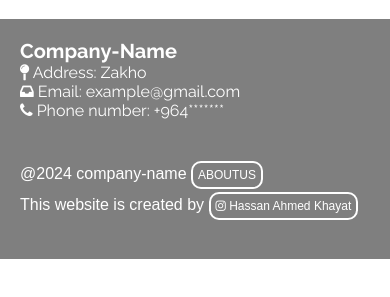
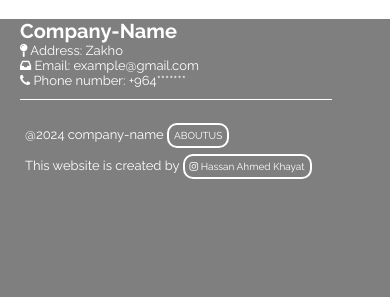
Before and after one commit to Hassan77186/Travel, a plain HTML site: page index.html in a window 390 px wide. Shown: the part 2308-2605 px from the top of the page. Before the commit the page ends 2567 px from the top, so only its background shows below. Drawn offline with Linux system fonts and the light colour scheme; a web font is replaced by a local one.

Commit message:
Update style.css

```diff
--- a/style.css
+++ b/style.css
@@ -353,23 +353,25 @@ footer{
     display: grid;
     grid-template-columns: auto auto;
     width: 100%;
-    height: 100%;
+    height: 200px;
     margin-top: 20px;
     background-color: rgba(0, 0, 0, 0.500);
 }
 .footer-box-one{
     width: 100%;
-
+    display: block;
 
 }
 .footer-box-one .text-box{
-    font-family: Arial, Helvetica, sans-serif;
-    white-space: nowrap;
     color: white;
-    margin: 20px;
+    width:80%;
+    margin-top: 20px;
+    margin-left: 20px;
+    margin-bottom: 20px;
     height: 80px;
     line-height: 30px;
-
+    border-left:1px solid white ;
+    padding-left: 5px;
 }
 .footer-box-one .text-box a{
     font-size: 12px;
@@ -386,20 +388,23 @@ footer{
 }
 .footer-box-two{
     width: 100%;
-
+    display: block;
 
 }
 .footer-box-two .text-box{
-    white-space: nowrap;
     color: white;
-    margin: 20px;
+    width: 80%;
+    margin-top: 20px;
+    margin-left: 20px;
+    margin-bottom: 20px;
     height: 80px;
-    border-right: 1px solid white;
+
 }
 .footer-box-two .text-box .title{
     font-size: 20px;
     font-weight: bold;
 }
+
 /*end-footer*/
 
 /*start-socialbar*/
@@ -465,6 +470,8 @@ footer{
 
 /*mobile*/
 @media only screen and (max-width:767px){
+
+
     header{
         grid-template-columns: auto auto;
     }
@@ -531,12 +538,22 @@ footer{
 
     }
     footer{
+        font-size: 13px ;
+        height: 300px;
+        display: block;
 
-        grid-template-columns: auto;
 
     }
+    .footer-box-one .text-box a{
+        font-size: 10px ;
+    }
+
+    .footer-box-one .text-box{
+        border: none;
+    }
+
     .footer-box-two .text-box{
-        border: none;
+        border-bottom: 1px solid white;
     }
     .about-us{
 
@@ -544,4 +561,5 @@ footer{
 
 
     }
+
 }
```
